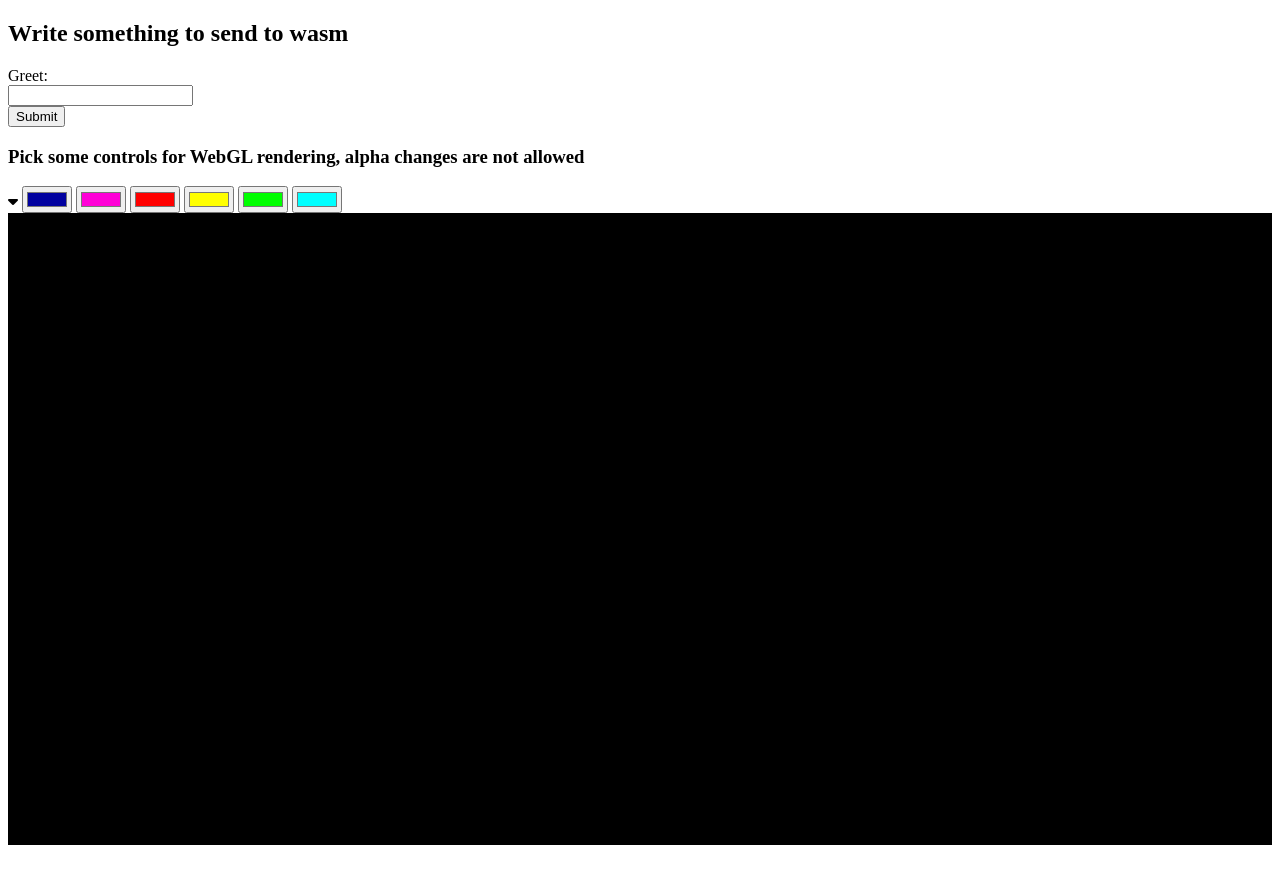
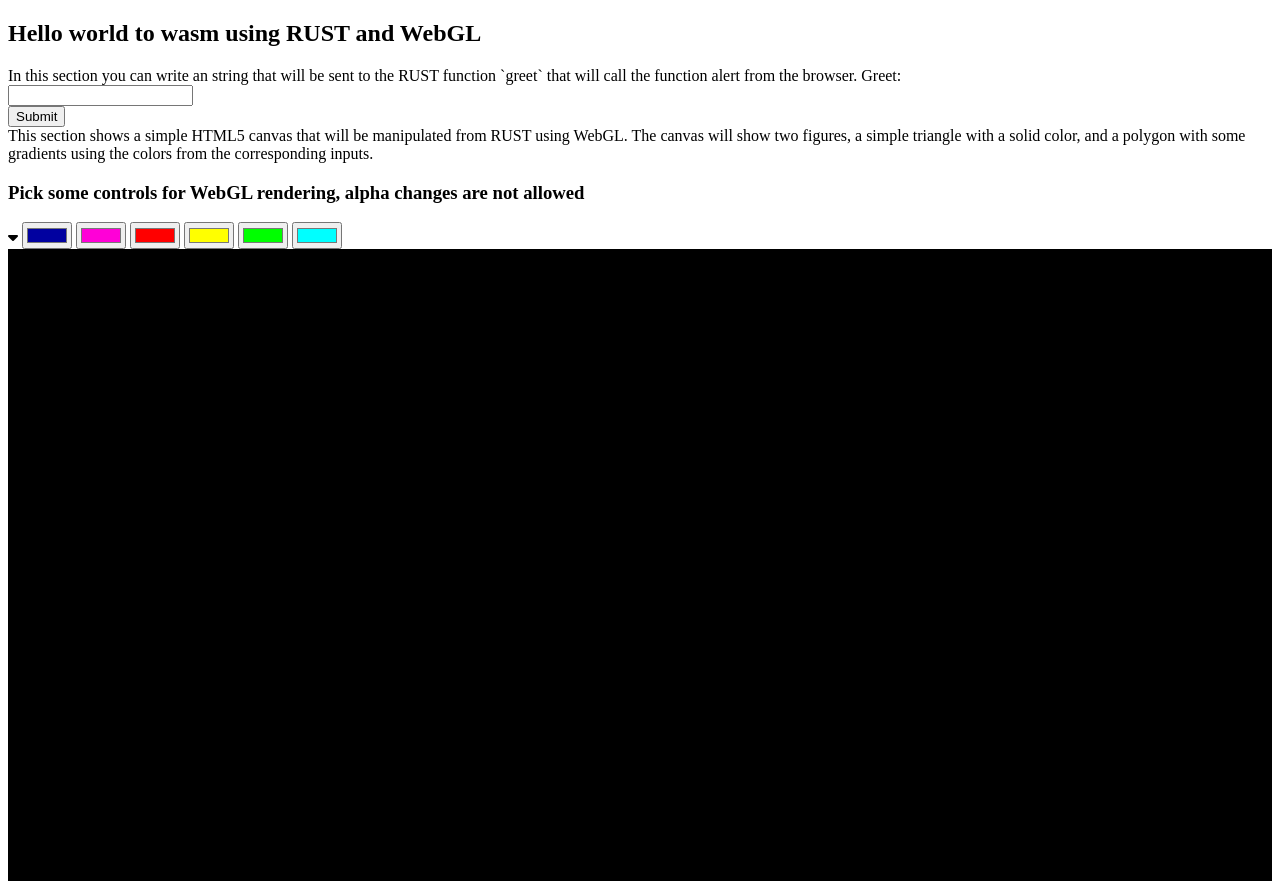
Before and after one commit to josnelihurt/rust-wasm, a website built with webpack: page index.html in a window 1280 px wide. Before the commit the page ends 857 px from the top, so only its background shows below. Built offline with nearby package versions, Linux system fonts and the light colour scheme.

Commit message:
adding docs

```diff
--- a/index.html
+++ b/index.html
@@ -10,8 +10,9 @@
   <body>
     <section>
       <div id="input-test">
-        <h1>Write something to send to wasm</h1>
+        <h1>Hello world to wasm using RUST and WebGL</h1>
         <div>
+          In this section you can write an string that will be sent to the RUST function `greet` that will call the function alert from the browser.
           <label for="ftext">Greet:</label><br>
           <input type="text" id="text" name="text"><br>
           <button id="submit">Submit</button>
@@ -20,6 +21,8 @@
     </section>
     <section>
       <div id="2d-controls">
+        This section shows a simple HTML5 canvas that will be manipulated from RUST using WebGL. The canvas will show two figures, a simple triangle with a solid color, and a polygon with some gradients using the colors from the corresponding inputs.
+
         <h3>Pick some controls for WebGL rendering, alpha changes are not allowed</h3>
         <i class="fas fa-caret-down"></i>
         <input type="color" id="triangle" value="#0101A0">
@@ -32,7 +35,7 @@
       </div>
       <canvas id="mainCanvas"></canvas>
     </section>
-    <noscript>This page contains webassembly and javascript content, please enable javascript in your browser.</noscript>
+    <noscript>This page contains web-assembly and javascript content, please enable javascript in your browser.</noscript>
     <!-- <script src="./bootstrap.js"></script> -->
   </body>
 </html>
```
